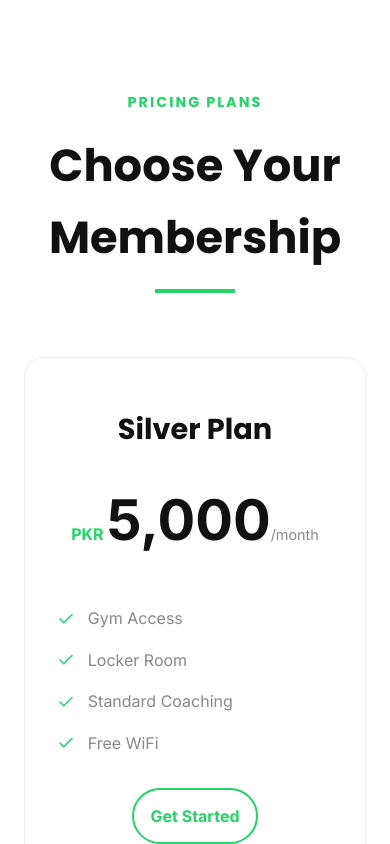
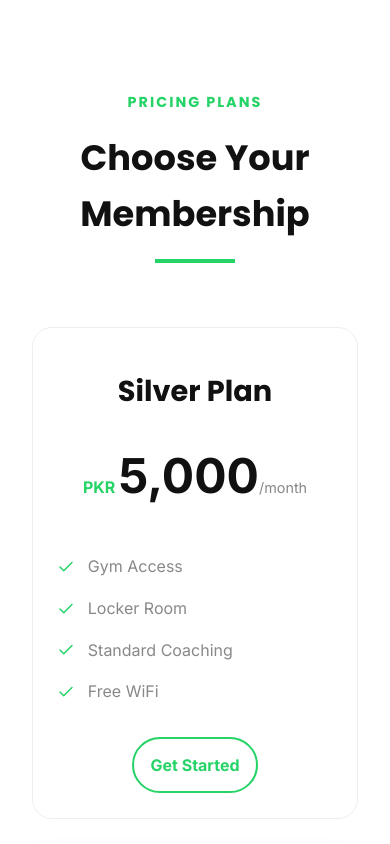
Before and after one commit to musmanarif12/PowerZone, a Next.js app: page / in a window 390 px wide. Shown: the part 8980-9824 px from the top of the page. Built offline with nearby package versions, Linux system fonts and the light colour scheme; no server answers; the database is empty.

Commit message:
UI: Fixed membership plans alignment on mobile

```diff
--- a/components/Pricing/Pricing.module.css
+++ b/components/Pricing/Pricing.module.css
@@ -141,11 +141,33 @@
   .grid {
     grid-template-columns: 1fr;
     max-width: 450px;
+    width: 100%;
     margin: 0 auto;
-    gap: 3rem;
+    gap: 2rem;
+    justify-items: center;
+  }
+
+  .card {
+    width: 100%;
+    padding: 2.5rem 1.5rem;
   }
 
   .card.highlighted {
     transform: scale(1);
+    box-shadow: 0 10px 30px rgba(0,0,0,0.08); /* Lighter shadow on mobile */
+  }
+
+  .price {
+    font-size: 3rem;
   }
 }
+
+@media (max-width: 480px) {
+  .header h2 {
+    font-size: 2.2rem;
+  }
+
+  .grid {
+    padding: 0 0.5rem; /* Extra breathing room */
+  }
+}
```
